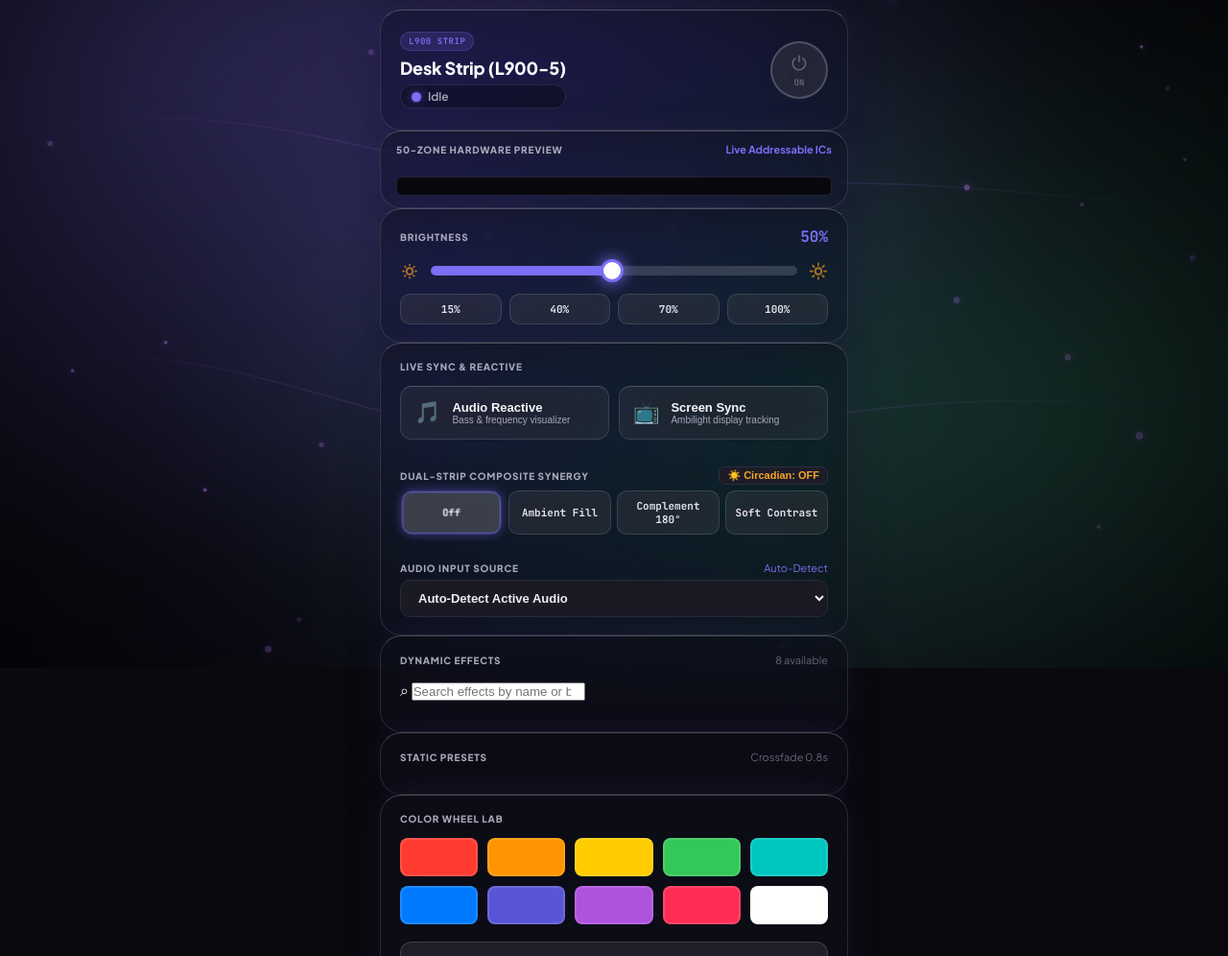
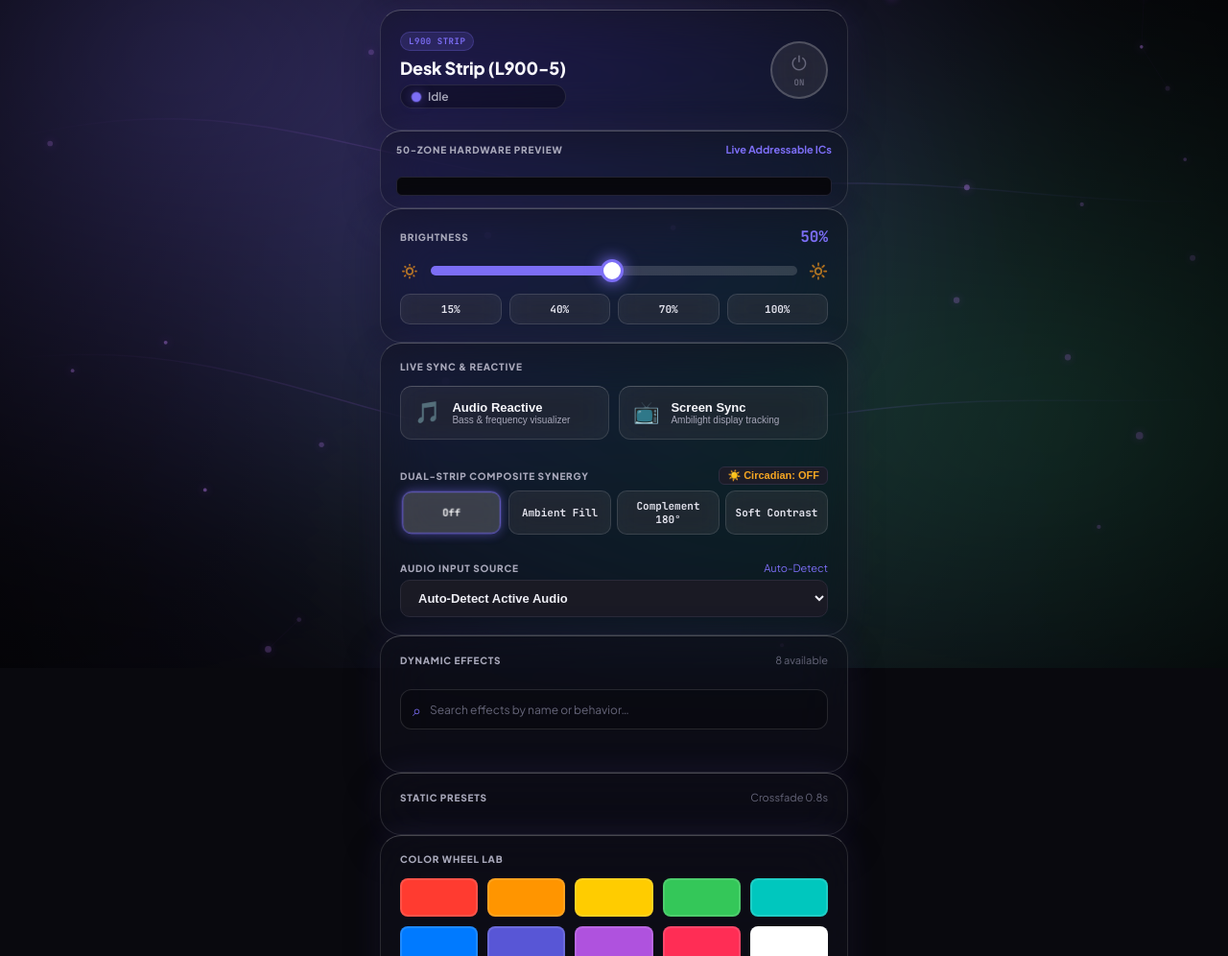
Before and after one commit to iamp1000/summer-please-turn-off-the-lights, a plain HTML site: page web/index.html in a window 1280 px wide. Shown: the part 104-1100 px from the top of the page at 96% size. Drawn offline with Linux system fonts and the light colour scheme; files that its build step writes are made by us from their sources; no server answers; files whose address does not match are found by name.

Commit message:
Style effect search and effect metadata labels

```diff
--- a/web/style.css
+++ b/web/style.css
@@ -678,6 +678,31 @@ body {
   box-shadow: 0 0 8px var(--success-glow);
 }
 
+/* ── EFFECT SEARCH + IMPLEMENTATION LABELS ─────────────────────────────────── */
+.effect-search-wrap {
+  display: flex;
+  align-items: center;
+  gap: 9px;
+  margin: 10px 0 12px;
+  padding: 0 12px;
+  min-height: 42px;
+  border: 1px solid rgba(255,255,255,.12);
+  border-radius: var(--radius-md);
+  background: rgba(0,0,0,.22);
+  color: var(--theme-accent);
+  transition: border-color .2s ease, box-shadow .2s ease;
+}
+.effect-search-wrap:focus-within {
+  border-color: var(--theme-accent);
+  box-shadow: 0 0 0 3px rgba(var(--theme-accent-rgb),.12);
+}
+.effect-search { width:100%; min-width:0; border:0; outline:0; background:transparent; color:var(--text-primary); font:inherit; font-size:12px; }
+.effect-search::placeholder { color:var(--text-muted); }
+.effect-item-copy { display:flex; min-width:0; flex-direction:column; gap:2px; }
+.effect-item-copy small { color:var(--text-muted); font-size:9px; font-weight:700; letter-spacing:.04em; text-transform:uppercase; }
+.effects-empty { margin:8px 0; color:var(--text-muted); font-size:12px; }
+.effects-empty[hidden] { display:none; }
+
 /* ── DYNAMIC EFFECTS & PRESETS GRIDS ─────────────────────────────────────── */
 .effects-grid, .presets-grid {
   display: grid;
```
